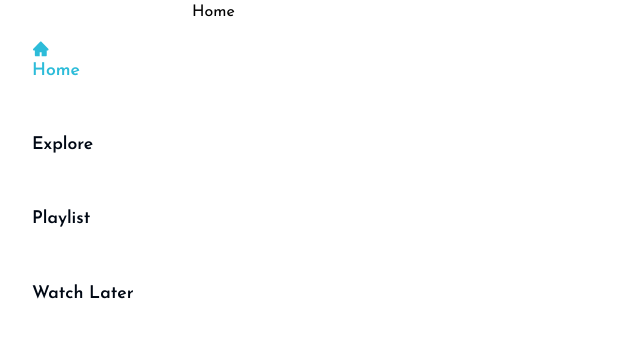
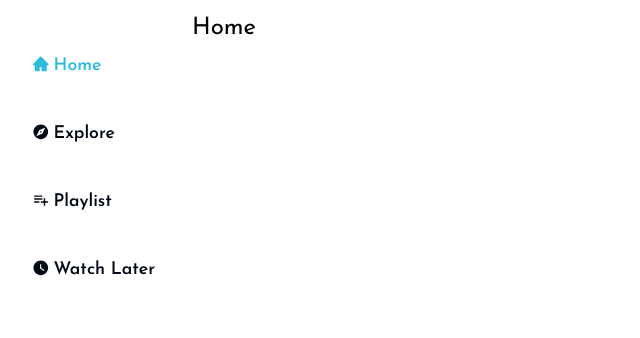
Before and after one commit to prachi-sahu-codes/app, a React (Create React App) app: page / in a window 1280 px wide. Shown: the top 338 px of the page, without its empty margins (0-640 px from the left). Built offline with nearby package versions, Linux system fonts and the light colour scheme.

Commit message:
style: sidebar styled

```diff
--- a/src/App.css
+++ b/src/App.css
@@ -27,16 +27,12 @@
   align-items: left;
   gap: 2rem;
   margin: 0 1rem;
-  padding: 2rem 0;
-}
-
-.main-content {
-  padding: 1rem 2rem;
+  padding: 3rem 0;
 }
 
 .navLink {
   text-decoration: none;
-  padding: 0.5rem 1rem;
+  padding: 0.3rem 1rem;
   font-weight: 600;
   font-size: 1.1rem;
 }
--- a/src/components/Header.js
+++ b/src/components/Header.js
@@ -1,5 +1,6 @@
 import { NavLink } from "react-router-dom";
 import { AiFillHome } from "react-icons/ai";
+import { MdExplore, MdPlaylistAdd, MdWatchLater } from "react-icons/md";
 
 export const Header = () => {
   const activeStyle = ({ isActive }) => ({
@@ -8,17 +9,32 @@ export const Header = () => {
 
   return (
     <nav className="sidebar">
-      <NavLink to="/" style={activeStyle} className="navLink underline">
-        <AiFillHome />
+      <NavLink to="/" style={activeStyle} className="navLink flex items-center">
+        <AiFillHome className="mr-1 mb-1" />
         <span>Home</span>
       </NavLink>
-      <NavLink to="/explore" style={activeStyle} className="navLink">
+      <NavLink
+        to="/explore"
+        style={activeStyle}
+        className="navLink flex items-center"
+      >
+        <MdExplore className="mr-1 mb-1" />
         <span>Explore</span>
       </NavLink>
-      <NavLink to="/playlist" style={activeStyle} className="navLink">
+      <NavLink
+        to="/playlist"
+        style={activeStyle}
+        className="navLink flex items-center"
+      >
+        <MdPlaylistAdd className="mr-1 mb-1" />
         <span>Playlist</span>
       </NavLink>
-      <NavLink to="/watchLater" style={activeStyle} className="navLink">
+      <NavLink
+        to="/watchLater"
+        style={activeStyle}
+        className="navLink flex items-center"
+      >
+        <MdWatchLater className="mr-1 mb-1" />
         <span>Watch Later</span>
       </NavLink>
     </nav>
--- a/src/pages/Home.js
+++ b/src/pages/Home.js
@@ -1,5 +1,5 @@
 import React from "react";
 
 export const Home = () => {
-  return <div>Home</div>;
+  return <div className="text-2xl py-3">Home</div>;
 };
```
